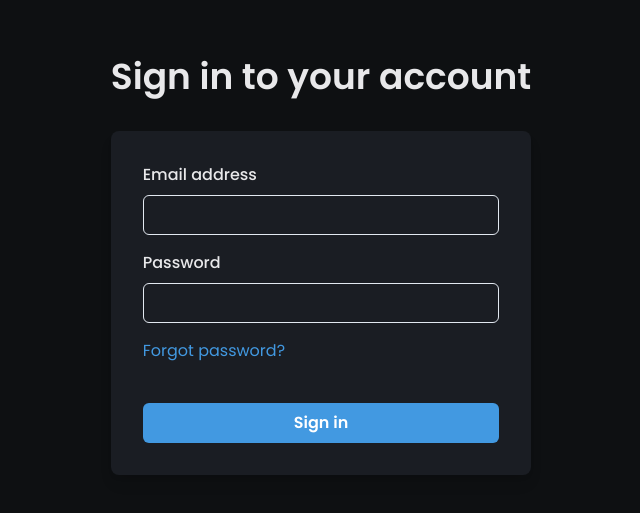
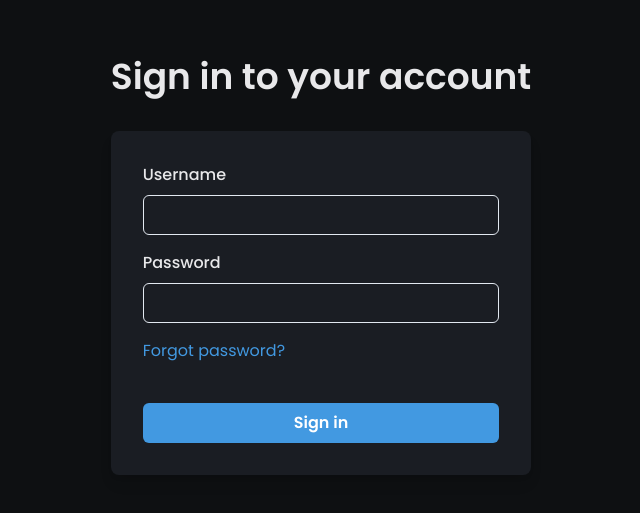
Before and after one commit to Cizal19/todo-list-app, a Next.js app: page / in a window 1280 px wide. Shown: the part 135-648 px from the top of the page, without its empty margins (319-959 px from the left). Built offline with nearby package versions, Linux system fonts and the light colour scheme.

Commit message:
updated sign in page to valiate user input
used fromik and yup libraries to validate user info

```diff
--- /dev/null
+++ b/contexts/auth.js
@@ -0,0 +1,36 @@
+import { createContext, useContext, useState } from 'react';
+
+const AuthContext = createContext({
+  isAuthenticated: false,
+  login: () => {},
+  logout: () => {},
+});
+
+export const AuthProvider = ({ children }) => {
+  const [isAuthenticated, setIsAuthenticated] = useState(false);
+
+  const login = () => {
+    // Perform your authentication logic here, for example:
+    // const isAuthenticated = checkIfUserIsAuthenticated();
+    // setIsAuthenticated(isAuthenticated);
+    // Replace with your own authentication logic
+
+    setIsAuthenticated(true);
+  };
+
+  const logout = () => {
+    // Perform your logout logic here, for example:
+    // clearAuthenticationTokens();
+    // Replace with your own logout logic
+
+    setIsAuthenticated(false);
+  };
+
+  return (
+    <AuthContext.Provider value={{ isAuthenticated, login, logout }}>
+      {children}
+    </AuthContext.Provider>
+  );
+};
+
+export const useAuth = () => useContext(AuthContext);
--- a/package.json
+++ b/package.json
@@ -16,10 +16,13 @@
     "@next/font": "13.1.6",
     "eslint": "8.34.0",
     "eslint-config-next": "13.1.6",
+    "formik": "^2.2.9",
     "framer-motion": "^9.0.2",
     "next": "13.1.6",
     "react": "18.2.0",
     "react-beautiful-dnd": "^13.1.1",
-    "react-dom": "18.2.0"
+    "react-dom": "18.2.0",
+    "react-router-dom": "^6.8.1",
+    "yup": "^1.0.0"
   }
 }
--- a/pages/_app.js
+++ b/pages/_app.js
@@ -1,10 +1,13 @@
 import { ChakraProvider } from "@chakra-ui/react";
 import theme from "../src/theme";
+import { AuthProvider } from '../contexts/auth';
 
-function MyApp({ Component, pageProps }) {
+const MyApp = ({ Component, pageProps }) => {
   return (
     <ChakraProvider theme={theme}>
-      <Component {...pageProps} />
+      <AuthProvider>
+        <Component {...pageProps} />
+      </AuthProvider>
     </ChakraProvider>
   );
 }
--- a/pages/home.js
+++ b/pages/home.js
@@ -3,6 +3,7 @@ import dynamic from "next/dynamic"
 import React, { useState } from "react"
 import { DragDropContext } from "react-beautiful-dnd"
 import { initialData } from "../src/data"
+// import { withAuth } from '../hocs/withAuth';
 
 const Column = dynamic(() => import("../src/Column"), { ssr: false })
 
@@ -19,7 +20,7 @@ const reorderColumnList = (sourceCol, startIndex, endIndex) => {
   return newColumn;
 };
 
-export default function Home() {
+const Home = () => {
   const [state, setState] = useState(initialData)
 
   const handleDragEnd = (result) => {
@@ -116,3 +117,6 @@ export default function Home() {
     </DragDropContext>
   )
 }
+
+// export default withAuth(Home);
+export default Home
--- a/pages/index.js
+++ b/pages/index.js
@@ -1,4 +1,3 @@
-import { useState } from 'react';
 import {
   Flex,
   Box,
@@ -9,18 +8,62 @@ import {
   Link,
   Button,
   Heading,
-  Text,
+  FormErrorMessage,
+  useToast
 } from '@chakra-ui/react';
+import { useFormik } from 'formik';
+import * as yup from "yup"
 
 
 export default function SignIn() {
+
+  const loginInfo = { userName: "Apple", pswd: "hello123" }
+  const toast = useToast()
+
+  const { values, errors, touched, handleBlur, handleChange, handleSubmit } = useFormik({
+    initialValues: {
+      username: '',
+      password: '',
+    },
+    validationSchema: yup.object().shape({
+      username: yup
+        .string()
+        .required("Required"),
+      password: yup
+        .string()
+        .required("Required")
+    }),
+    onSubmit: (values, actions) => {
+      if (values.username === loginInfo.userName && values.password === loginInfo.pswd) {
+        toast({
+          title: 'Sign In Successful',
+          status: 'success',
+          position: 'bottom-center',
+          duration: 2000,
+          isClosable: true,
+        })
+
+      } else {
+        toast({
+          title: 'Invalid Username or Password',
+          status: 'error',
+          position: 'bottom-center',
+          duration: 2000,
+          isClosable: true,
+        })
+        actions.resetForm()
+      }
+    }
+  })
+
 
   return (
     <Flex
       minH={'100vh'}
       align={'center'}
       justify={'center'}
-      bg="main-bg">
+      bg="main-bg"
+    >
       <Stack spacing={8} mx={'auto'} maxW={'lg'} py={12} px={6}>
         <Stack align={'center'}>
           <Heading fontSize={'4xl'} color="white-text">Sign in to your account</Heading>
@@ -29,20 +72,34 @@ export default function SignIn() {
           rounded={'lg'}
           bg="secondary-bg"
           boxShadow={'lg'}
-          p={8}>
+          p={8}
+          as="form"
+          onSubmit={handleSubmit}
+        >
           <Stack spacing={4}>
-            <FormControl id="email">
-              <FormLabel color="white-text">Email address</FormLabel>
+            <FormControl isInvalid={errors.username && touched.username}>
+              <FormLabel color="white-text">Username</FormLabel>
               <Input
-                type="email"
+                name="username"
+                onChange={handleChange}
+                value={values.username}
+                onBlur={handleBlur}
                 autoComplete="off"
+                color="white-text"
               />
+              <FormErrorMessage>{errors.username}</FormErrorMessage>
             </FormControl>
-            <FormControl id="password">
+            <FormControl isInvalid={errors.password && touched.password}>
               <FormLabel color="white-text">Password</FormLabel>
               <Input
+                name="password"
                 type="password"
+                onChange={handleChange}
+                value={values.password}
+                onBlur={handleBlur}
+                color="white-text"
               />
+              <FormErrorMessage>{errors.password}</FormErrorMessage>
             </FormControl>
             <Stack spacing={10}>
               <Stack
@@ -52,11 +109,13 @@ export default function SignIn() {
                 <Link color={'blue.400'}>Forgot password?</Link>
               </Stack>
               <Button
+                type="submit"
                 bg={'blue.400'}
                 color={'white'}
                 _hover={{
                   bg: 'blue.500',
-                }}>
+                }}
+              >
                 Sign in
               </Button>
             </Stack>
```
Also changed, not shown: hocs/withAuth.js (added, +24 -0 lines), 2 other files (tests, documents, lock files or other folders).
